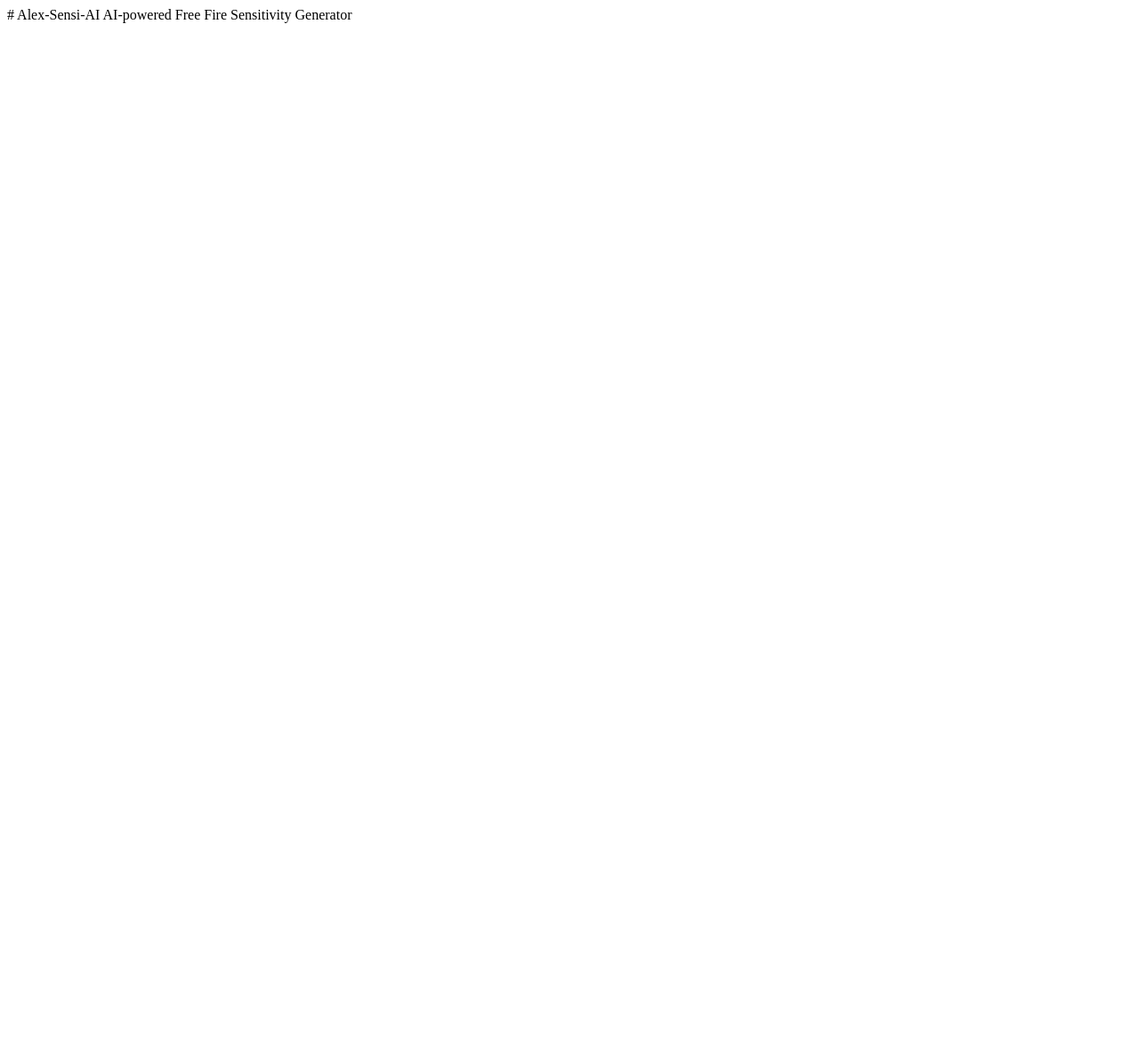
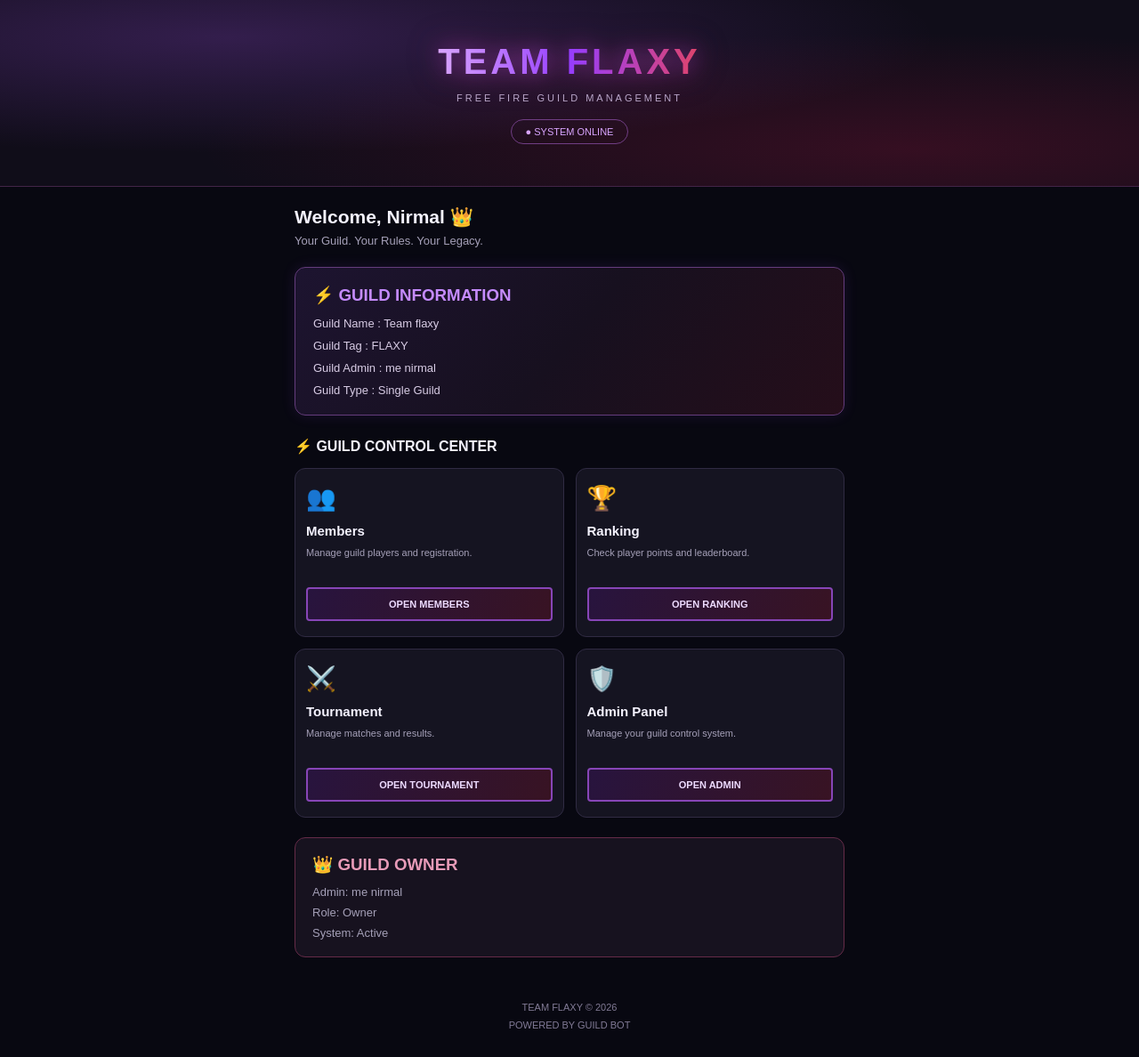
Before and after one commit to Anjan690/Alex-Sensi-AI, a plain HTML site: page Index.html in a window 1280 px wide. Shown: the whole page at 89% size. Before the commit the page ends 800 px from the top, so only its background shows below. Drawn offline with Linux system fonts and the light colour scheme.

Commit message:
Update HTML structure and styles for guild bot

```diff
--- a/Index.html
+++ b/Index.html
@@ -1,2 +1,355 @@
-# Alex-Sensi-AI
- AI-powered Free Fire Sensitivity Generator
+
+<!DOCTYPE html>
+<html lang="en">
+<head>
+<meta charset="UTF-8">
+<meta name="viewport" content="width=device-width, initial-scale=1.0">
+<title>TEAM FLAXY | GUILD BOT</title>
+
+<style>
+* {
+  margin: 0;
+  padding: 0;
+  box-sizing: border-box;
+}
+
+:root {
+  --bg: #080811;
+  --card: #151421;
+  --purple: #a855f7;
+  --red: #8b1235;
+  --text: #f5f3ff;
+  --muted: #a5a0b8;
+}
+
+body {
+  background: var(--bg);
+  color: var(--text);
+  font-family: Arial, sans-serif;
+  min-height: 100vh;
+}
+
+/* HEADER */
+
+header {
+  min-height: 210px;
+  padding: 35px 15px;
+
+  display: flex;
+  flex-direction: column;
+  align-items: center;
+  justify-content: center;
+
+  text-align: center;
+
+  background:
+    radial-gradient(ellipse at 20% 20%,
+    rgba(168,85,247,.23), transparent 55%),
+    radial-gradient(ellipse at 80% 80%,
+    rgba(139,18,53,.30), transparent 55%),
+    #100d19;
+
+  border-bottom: 1px solid #422448;
+}
+
+.logo {
+  font-size: clamp(27px, 7vw, 40px);
+  font-weight: 900;
+  letter-spacing: 4px;
+
+  background: linear-gradient(
+    90deg,
+    #d9a5ff,
+    #963dff,
+    #e04468
+  );
+
+  -webkit-background-clip: text;
+  background-clip: text;
+  color: transparent;
+
+  filter: drop-shadow(0 0 12px rgba(168,85,247,.55))
+          drop-shadow(0 0 15px rgba(139,18,53,.5));
+}
+
+.subtitle {
+  color: #bba9cc;
+  font-size: 11px;
+  letter-spacing: 3px;
+  margin-top: 12px;
+}
+
+.status {
+  margin-top: 18px;
+  padding: 7px 16px;
+  border: 1px solid #713e85;
+  border-radius: 30px;
+  color: #d9a5ff;
+  font-size: 11px;
+}
+
+/* MAIN */
+
+main {
+  max-width: 650px;
+  margin: auto;
+  padding: 22px 16px;
+}
+
+.welcome {
+  margin-bottom: 22px;
+}
+
+.welcome h2 {
+  font-size: 21px;
+  margin-bottom: 7px;
+}
+
+.welcome p {
+  font-size: 13px;
+  color: var(--muted);
+}
+
+/* GUILD INFO */
+
+.guild-info {
+  padding: 20px;
+  margin-bottom: 25px;
+
+  background: linear-gradient(
+    130deg,
+    #1d1430,
+    #17101f,
+    #250e1a
+  );
+
+  border: 1px solid #643c7c;
+  border-radius: 12px;
+
+  box-shadow: 0 0 16px rgba(168,85,247,.12);
+}
+
+.guild-info h3 {
+  color: #c58bff;
+  margin-bottom: 13px;
+}
+
+.guild-info p {
+  font-size: 13px;
+  margin-top: 10px;
+  color: #d8cce5;
+}
+
+/* SECTION */
+
+.section-title {
+  font-size: 16px;
+  margin-bottom: 15px;
+}
+
+/* CARDS */
+
+.cards {
+  display: grid;
+  grid-template-columns: repeat(2, 1fr);
+  gap: 13px;
+}
+
+.card {
+  background: var(--card);
+  border: 1px solid #302b43;
+  border-radius: 12px;
+  padding: 17px 12px;
+
+  min-width: 0;
+  transition: .2s;
+}
+
+.card:hover {
+  border-color: var(--purple);
+  box-shadow: 0 0 13px rgba(168,85,247,.18);
+}
+
+.icon {
+  font-size: 27px;
+  margin-bottom: 12px;
+}
+
+.card h3 {
+  font-size: 15px;
+  margin-bottom: 8px;
+}
+
+.card p {
+  font-size: 11px;
+  line-height: 1.5;
+  color: var(--muted);
+  min-height: 34px;
+}
+
+/* BUTTON */
+
+.btn {
+  width: 100%;
+  padding: 11px 5px;
+  margin-top: 13px;
+
+  border: 2px solid #8745b7;
+  border-radius: 4px;
+
+  background: linear-gradient(
+    110deg,
+    #28143e,
+    #381323
+  );
+
+  color: #eddbff;
+  font-size: 11px;
+  font-weight: bold;
+
+  cursor: pointer;
+  transition: .2s;
+}
+
+.btn:active {
+  transform: scale(.96);
+  background: #462354;
+}
+
+/* ADMIN */
+
+.admin {
+  margin-top: 22px;
+  padding: 19px;
+
+  background: #17121f;
+  border: 1px solid #652b48;
+  border-radius: 12px;
+}
+
+.admin h3 {
+  color: #e89bb8;
+  margin-bottom: 12px;
+}
+
+.admin p {
+  color: var(--muted);
+  font-size: 13px;
+  margin-top: 8px;
+}
+
+/* FOOTER */
+
+footer {
+  text-align: center;
+  padding: 25px 12px;
+  color: #827b96;
+  font-size: 11px;
+  line-height: 1.8;
+}
+
+/* MOBILE */
+
+@media(max-width:350px) {
+  .cards {
+    grid-template-columns: 1fr;
+  }
+
+  .logo {
+    letter-spacing: 2px;
+  }
+}
+</style>
+</head>
+
+<body>
+
+<header>
+  <h1 class="logo">TEAM FLAXY</h1>
+  <p class="subtitle">FREE FIRE GUILD MANAGEMENT</p>
+  <span class="status">● SYSTEM ONLINE</span>
+</header>
+
+<main>
+
+  <section class="welcome">
+    <h2>Welcome, Nirmal 👑</h2>
+    <p>Your Guild. Your Rules. Your Legacy.</p>
+  </section>
+
+  <section class="guild-info">
+    <h3>⚡ GUILD INFORMATION</h3>
+    <p>Guild Name : Team flaxy</p>
+    <p>Guild Tag : FLAXY</p>
+    <p>Guild Admin : me nirmal</p>
+    <p>Guild Type : Single Guild</p>
+  </section>
+
+  <h2 class="section-title">⚡ GUILD CONTROL CENTER</h2>
+
+  <section class="cards">
+
+    <div class="card">
+      <div class="icon">👥</div>
+      <h3>Members</h3>
+      <p>Manage guild players and registration.</p>
+      <button class="btn"
+      onclick="showPage('Members')">
+      OPEN MEMBERS
+      </button>
+    </div>
+
+    <div class="card">
+      <div class="icon">🏆</div>
+      <h3>Ranking</h3>
+      <p>Check player points and leaderboard.</p>
+      <button class="btn"
+      onclick="showPage('Ranking')">
+      OPEN RANKING
+      </button>
+    </div>
+
+    <div class="card">
+      <div class="icon">⚔️</div>
+      <h3>Tournament</h3>
+      <p>Manage matches and results.</p>
+      <button class="btn"
+      onclick="showPage('Tournament')">
+      OPEN TOURNAMENT
+      </button>
+    </div>
+
+    <div class="card">
+      <div class="icon">🛡️</div>
+      <h3>Admin Panel</h3>
+      <p>Manage your guild control system.</p>
+      <button class="btn"
+      onclick="showPage('Admin')">
+      OPEN ADMIN
+      </button>
+    </div>
+
+  </section>
+
+  <section class="admin">
+    <h3>👑 GUILD OWNER</h3>
+    <p>Admin: me nirmal</p>
+    <p>Role: Owner</p>
+    <p>System: Active</p>
+  </section>
+
+</main>
+
+<footer>
+  TEAM FLAXY © 2026<br>
+  POWERED BY GUILD BOT
+</footer>
+
+<script>
+function showPage(page) {
+  alert(page + " module will be available soon!");
+}
+</script>
+
+</body>
+</html>
```
